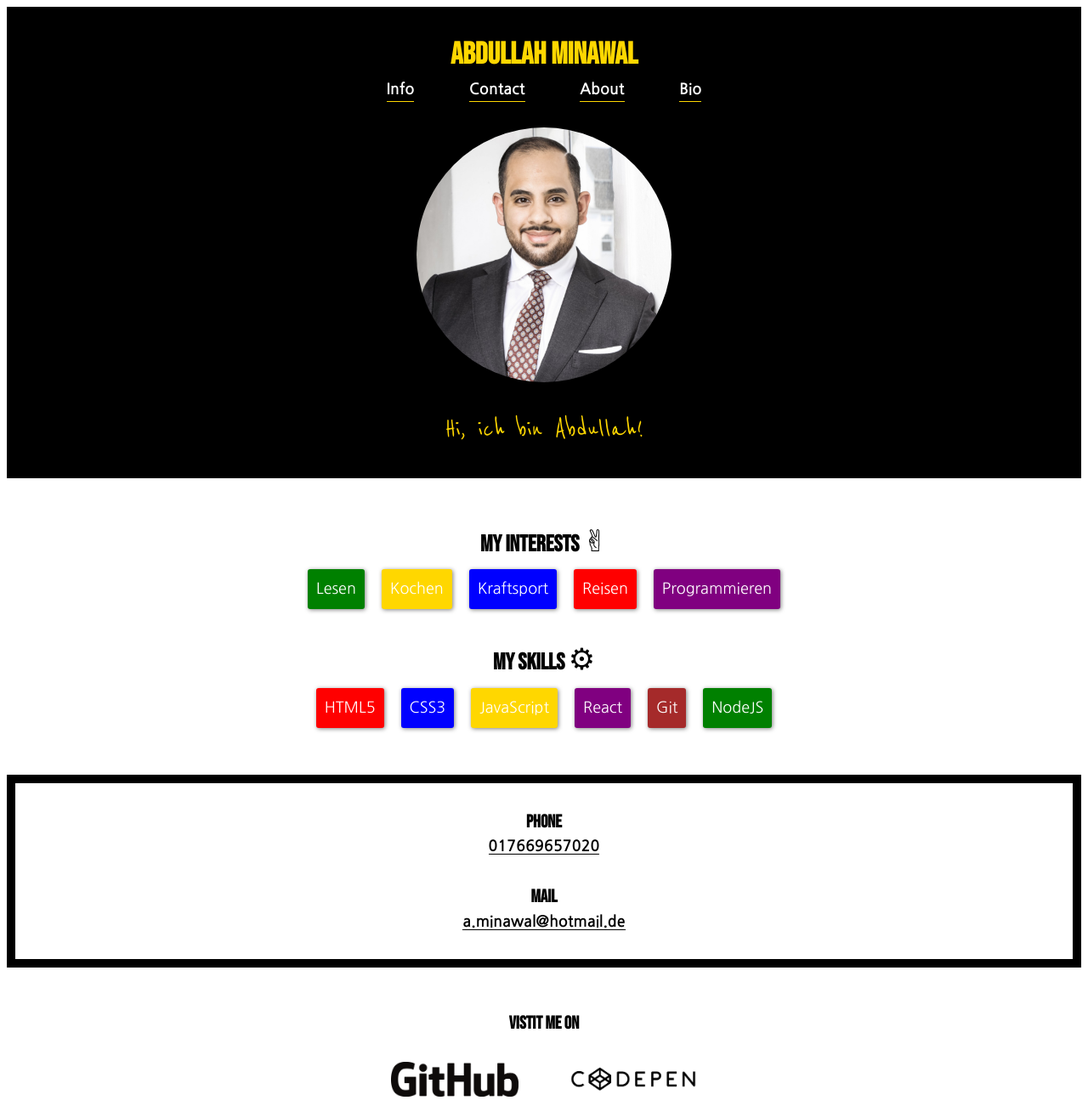
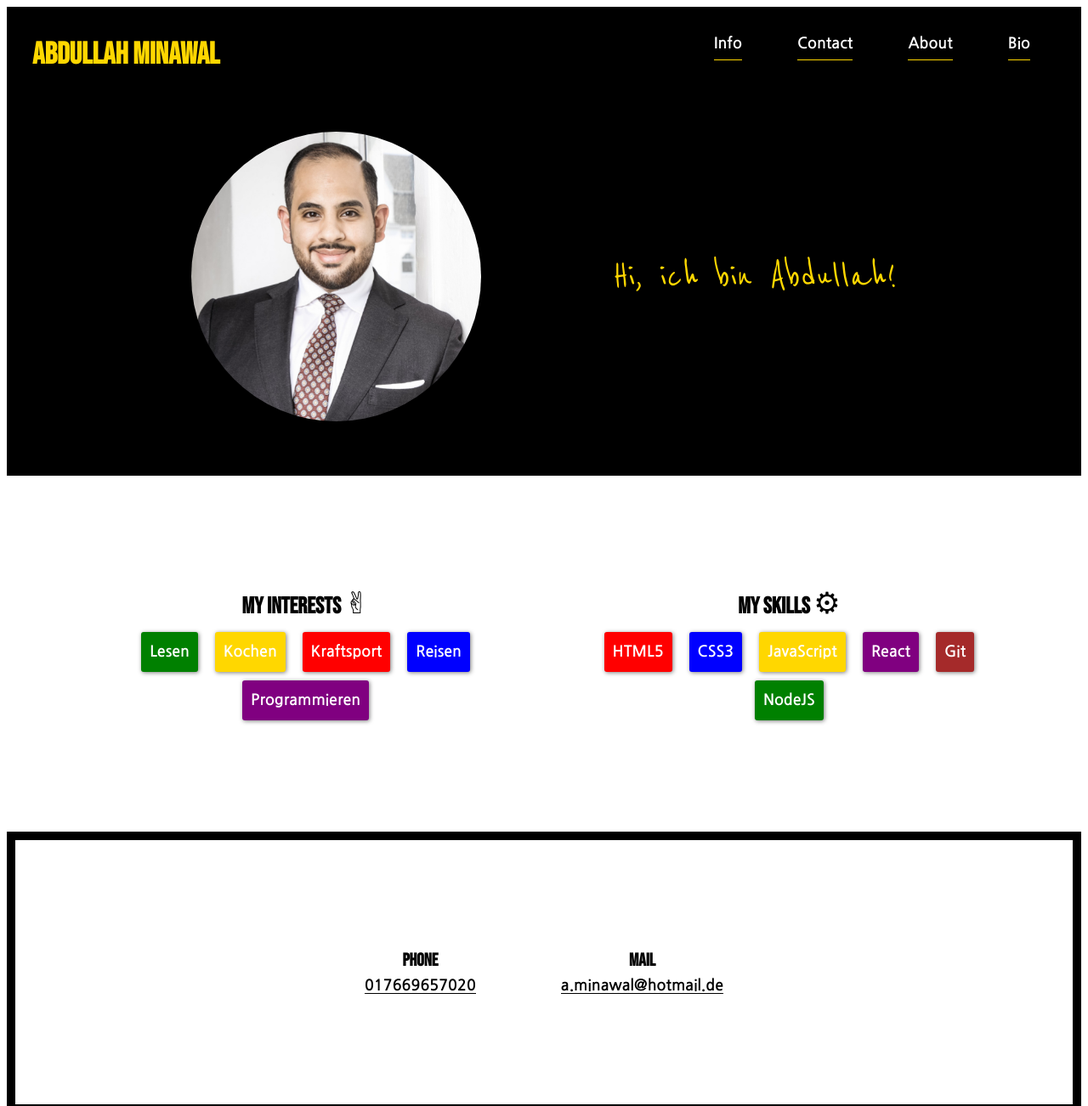
Before and after one commit to MasihMinawal/personal-website, a plain HTML site: page src/index.html in a window 1280 px wide. Shown: the top 1302 px of the page at 85% size. Drawn offline with Linux system fonts and the light colour scheme.

Commit message:
Update desktop version

```diff
--- a/src/index.html
+++ b/src/index.html
@@ -40,11 +40,12 @@
           <ul>
             <li class="green">Lesen</li>
             <li class="gold">Kochen</li>
-            <li class="blue">Kraftsport</li>
-            <li class="red">Reisen</li>
+            <li class="red">Kraftsport</li>
+            <li class="blue">Reisen</li>
             <li class="purple">Programmieren</li>
           </ul>
         </div>
+        <div class="my-skills">
           <h2>My Skills <span>⚙︎</span></h2>
           <ul>
             <li class="red">HTML5</li>
@@ -54,14 +55,17 @@
             <li class="brown">Git</li>
             <li class="green">NodeJS</li>
           </ul>
+        </div>
       </section>
       <section id="contact" class="contact-container">
         <div class="telefon">
           <h3>Phone</h3>
           <a href="tel:+49-17669657020">017669657020</a>
         </div>
+        <div class="mail">
           <h3>Mail</h3>
           <a href="mailto:abdullah.minawal@hotmail.de">a.minawal@hotmail.de</a>
+        </div>
       </section>
       <section class="social-container">
         <h3>Vistit me on</h3>
@@ -72,6 +76,7 @@
               alt="Github"
               width="150"
               height="auto"
+              class="github"
             />
           </a>
           <a href="https://codepen.io/Abimi" target="_blank">
--- a/src/styles/index.css
+++ b/src/styles/index.css
@@ -47,14 +47,11 @@ span {
   font-size: 35px;
 }
 
+@media screen and (max-width: 1024px) {
   header {
     background-color: black;
     color: white;
     padding: 30px 0;
-}
-
-header > a {
-  color: #fff;
   }
 
   .header-nav {
@@ -69,7 +66,25 @@ header > a {
     color: white;
     border-bottom: 1px solid gold;
   }
+}
 
+@media screen and (min-width: 1024px) {
+  header {
+    background-color: black;
+    color: white;
+    padding: 30px 30px 0;
+    display: flex;
+    justify-content: space-between;
+  }
+  .header-nav > a {
+    color: #fff;
+    padding: 10px 0px;
+    margin: 0 30px;
+    border-bottom: 1px solid gold;
+  }
+}
+
+@media screen and (max-width: 1024px) {
   .me-container {
     background-color: black;
   }
@@ -91,10 +106,37 @@ header > a {
     color: gold;
     padding: 30px;
   }
+}
 
+@media screen and (min-width: 1024px) {
+  .me-container {
+    background-color: black;
+    padding: 5%;
+  }
+  .me-figure {
+    margin: 0;
+    display: flex;
+    justify-content: space-evenly;
+    align-items: center;
+  }
+
+  .me {
+    width: 30%;
+    max-width: 400px;
+    border-radius: 1000px;
+  }
+
+  .me-fig {
+    font-family: 'Reenie Beanie', cursive;
+    font-size: 50px;
+    color: gold;
+  }
+}
+
+@media screen and (max-width: 1024px) {
   .info-container {
     padding: 50px 0;
-  font-weight: bol;
+    font-weight: bold;
     max-width: 90%;
     margin: 0 auto;
   }
@@ -102,7 +144,24 @@ header > a {
   .my-interets {
     margin-bottom: 30px;
   }
+}
 
+@media screen and (min-width: 1024px) {
+  .info-container {
+    padding: 10% 5%;
+    font-weight: bold;
+    display: flex;
+    justify-content: space-around;
+  }
+
+  .my-interets {
+    padding: 0 50px;
+  }
+
+  .my-skills {
+    padding: 0 50px;
+  }
+}
 .red,
 .blue,
 .green,
@@ -141,6 +200,7 @@ header > a {
   background-color: brown;
 }
 
+@media screen and (max-width: 1024px) {
   .contact-container {
     border: 10px solid black;
     padding: 30px 0;
@@ -155,7 +215,32 @@ header > a {
   .telefon {
     padding-bottom: 30px;
   }
+}
 
+@media screen and (min-width: 1024px) {
+  .contact-container {
+    border: 10px solid black;
+    padding: 10%;
+    display: flex;
+    justify-content: center;
+  }
+
+  .contact-container a {
+    color: black;
+    border-bottom: 1px solid black;
+    font-weight: bold;
+  }
+
+  .telefon {
+    padding: 0 50px;
+  }
+
+  .mail {
+    padding: 0 50px;
+  }
+}
+
+@media screen and (max-width: 1024px) {
   .social-container {
     padding: 50px 0;
   }
@@ -170,6 +255,24 @@ header > a {
   .social-logos > a {
     border: none;
     padding: 30px 30px 0 30px;
+  }
+}
+
+@media screen and (min-width: 1024px) {
+  .social-container {
+    padding: 10%;
+  }
+
+  .social-logos {
+    display: flex;
+    justify-content: center;
+    align-items: center;
+  }
+
+  .social-logos > a {
+    border: none;
+    padding: 30px 50px 0 50px;
+  }
 }
 
 .about-me-container {
```
Lines whose indentation alone changed are shown as unchanged.
